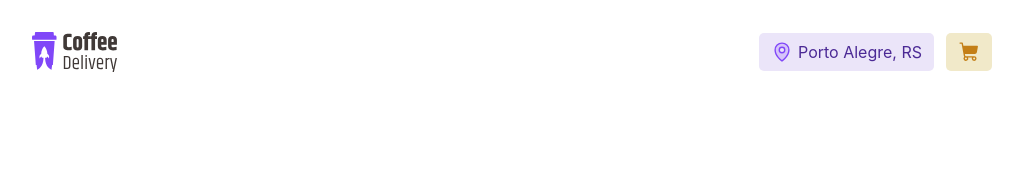
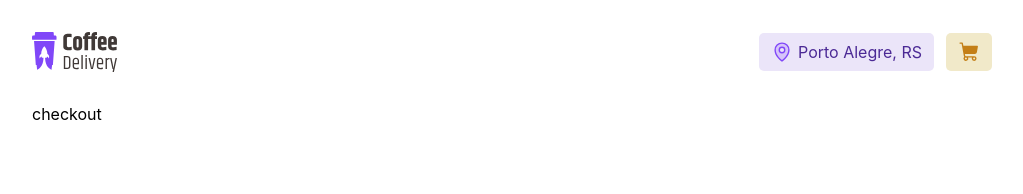
Before and after one commit to luisgustavofaria/coffee-delivery, a React (Vite) app: page /checkout in a window 1280 px wide. Shown: the top 194 px of the page, without its empty margins (128-1151 px from the left). Built offline with nearby package versions, Linux system fonts and the light colour scheme.

Commit message:
criado Outlet para aproveitar o componente Header

```diff
--- a/src/Router/Router.tsx
+++ b/src/Router/Router.tsx
@@ -1,12 +1,15 @@
 import { Routes, Route } from 'react-router-dom';
 import { Home } from '../pages/Home';
 import { Checkout } from '../pages/Checkout';
+import { DefaultLayout } from '../layouts/DefaultLayout';
 
 export function Router() {
   return (
     <Routes>
-      <Route path="/" element={<Home />} />
-      <Route path="/checkout" element={<Checkout />} />
+      <Route path="/" element={<DefaultLayout />}>
+        <Route path="/" element={<Home />} />
+        <Route path="/checkout" element={<Checkout />} />
+      </Route>
     </Routes>
   );
 }
--- /dev/null
+++ b/src/layouts/DefaultLayout.tsx
@@ -0,0 +1,12 @@
+import { Outlet } from 'react-router-dom';
+import { Container } from '../components/Container/styles';
+import { Header } from '../components/Header';
+
+export function DefaultLayout() {
+  return (
+    <Container>
+      <Header />
+      <Outlet />
+    </Container>
+  );
+}
--- a/src/pages/Checkout/index.tsx
+++ b/src/pages/Checkout/index.tsx
@@ -1,10 +1,7 @@
-import { Container } from '../../components/Container/styles';
-import { Header } from '../../components/Header';
-
 export function Checkout() {
   return (
-    <Container>
-      <Header />
-    </Container>
+    <div>
+      <span>checkout</span>
+    </div>
   );
 }
--- a/src/pages/Home/index.tsx
+++ b/src/pages/Home/index.tsx
@@ -1,6 +1,5 @@
 import { Coffee, Package, ShoppingCart, Timer } from '@phosphor-icons/react';
-import { Container } from '../../components/Container/styles';
-import { Header } from '../../components/Header';
+
 import {
   ConstainerInfo,
   ConstainerInfoImage,
@@ -15,8 +14,7 @@
 
 export function Home() {
   return (
-    <Container>
-      <Header />
+    <>
       <ConstainerInfo>
         <ConstainerInfoText>
           <InfoText>
@@ -81,6 +79,6 @@
           ))}
         </ContainerCardCoffees>
       </ContainerCoffes>
-    </Container>
+    </>
   );
 }
```
